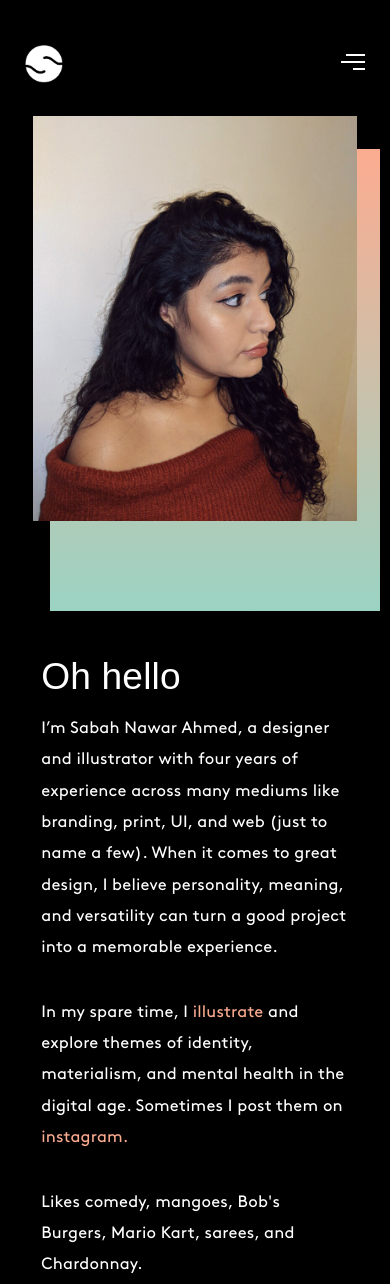
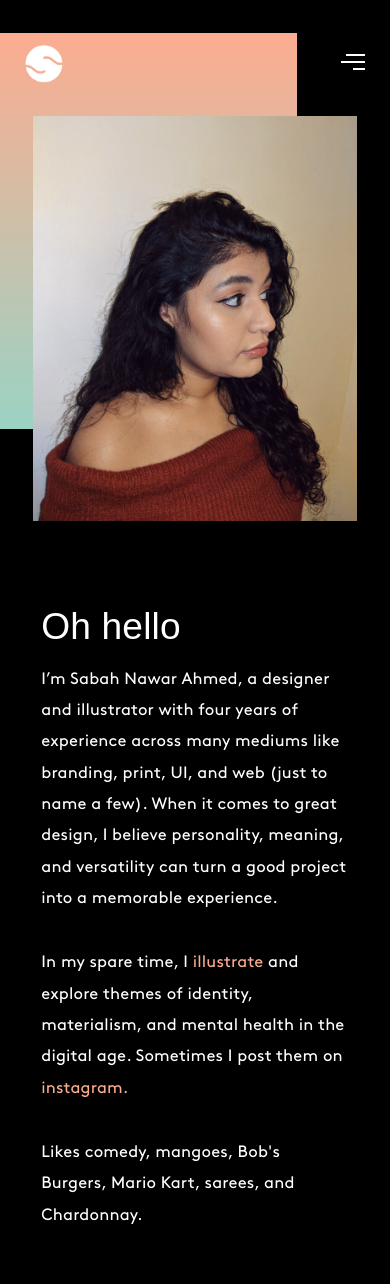
Before and after one commit to sbhnwr/sbh_html, a plain HTML site: page about.html in a window 390 px wide. Shown: the top 1284 px of the page. Drawn offline with Linux system fonts and the light colour scheme; a script that the page names is missing; a web font is replaced by a local one.

Commit message:
about updated

```diff
--- a/files/css/sbh.css
+++ b/files/css/sbh.css
@@ -515,7 +515,7 @@ h2{
 
   .aboutmoi {
       width: 100%;
-      padding: 5em 2.5em;
+      padding: 2em 2.5em 3em;
     }
 
 
@@ -540,6 +540,14 @@ nav#main-nav ul > li > a {
 .profile {
 	padding: 4em 2em 0em 2em;
 }
+
+.gradientprofile {
+  width: 6em;
+  top: 2em;
+  height: 12em;
+  margin-left: 0em;
+}
+
 
 .wwu-phones li{
 	list-style: none;
```
